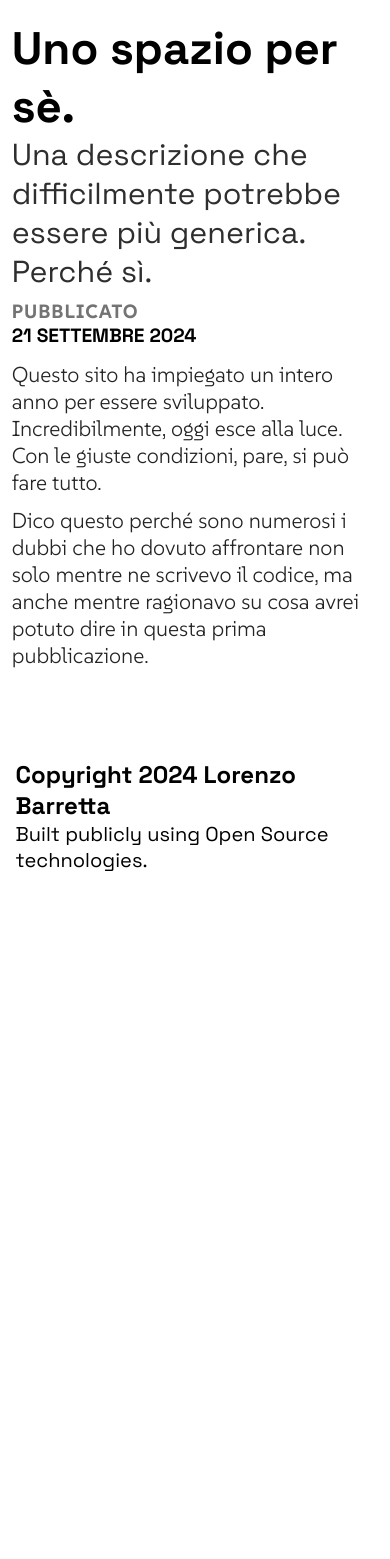
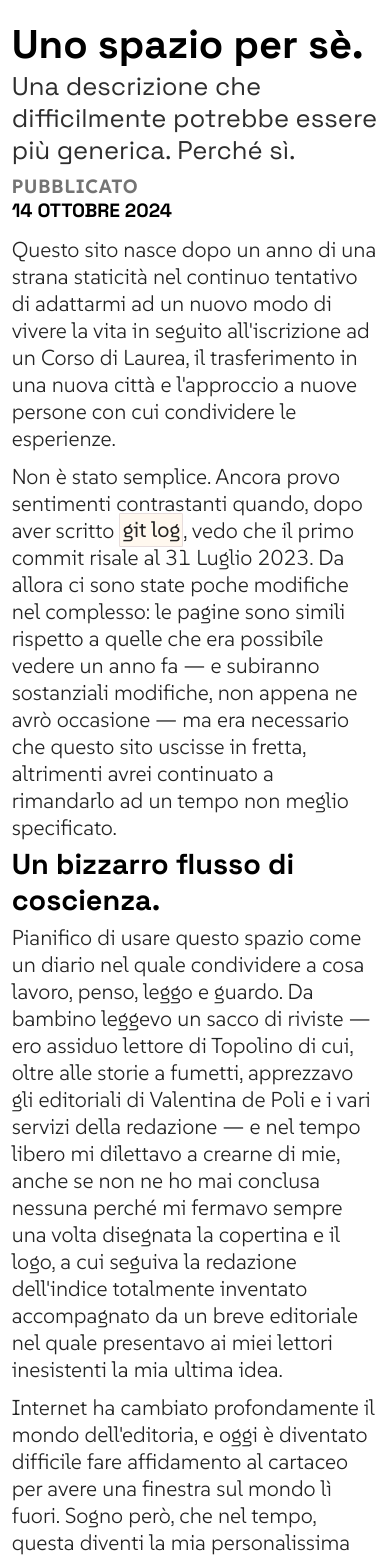
Before and after one commit to Bavuett/bavuett.com, a Next.js app: page /1 in a window 390 px wide. Shown: the top 1559 px of the page. Before the commit the page ends 881 px from the top, so only its background shows below. Built offline with nearby package versions, Linux system fonts and the light colour scheme.

Commit message:
First publishing.

```diff
--- a/public/content/1/article.md
+++ b/public/content/1/article.md
@@ -1,3 +1,13 @@
-Questo sito ha impiegato un intero anno per essere sviluppato. Incredibilmente, oggi esce alla luce. Con le giuste condizioni, pare, si può fare tutto.
+Questo sito nasce dopo un anno di una strana staticità nel continuo tentativo di adattarmi ad un nuovo modo di vivere la vita in seguito all'iscrizione ad un Corso di Laurea, il trasferimento in una nuova città e l'approccio a nuove persone con cui condividere le esperienze.
 
-Dico questo perché sono numerosi i dubbi che ho dovuto affrontare non solo mentre ne scrivevo il codice, ma anche mentre ragionavo su cosa avrei potuto dire in questa prima pubblicazione.
+Non è stato semplice. Ancora provo sentimenti contrastanti quando, dopo aver scritto <span className="inline-code">git log</span>, vedo che il primo commit risale al 31 Luglio 2023. Da allora ci sono state poche modifiche nel complesso: le pagine sono simili rispetto a quelle che era possibile vedere un anno fa — e subiranno sostanziali modifiche, non appena ne avrò occasione — ma era necessario che questo sito uscisse in fretta, altrimenti avrei continuato a rimandarlo ad un tempo non meglio specificato.
+
+## Un bizzarro flusso di coscienza.
+
+Pianifico di usare questo spazio come un diario nel quale condividere a cosa lavoro, penso, leggo e guardo. Da bambino leggevo un sacco di riviste — ero assiduo lettore di Topolino di cui, oltre alle storie a fumetti, apprezzavo gli editoriali di Valentina de Poli e i vari servizi della redazione — e nel tempo libero mi dilettavo a crearne di mie, anche se non ne ho mai conclusa nessuna perché mi fermavo sempre una volta disegnata la copertina e il logo, a cui seguiva la redazione dell'indice totalmente inventato accompagnato da un breve editoriale nel quale presentavo ai miei lettori inesistenti la mia ultima idea.
+
+Internet ha cambiato profondamente il mondo dell'editoria, e oggi è diventato difficile fare affidamento al cartaceo per avere una finestra sul mondo lì fuori. Sogno però, che nel tempo, questa diventi la mia personalissima finestra nel quale esprimere quel che provo ogni giorno, nella speranza che qualcuno possa apprezzarla e che si senta incoraggiato a seguire il mio esempio.
+
+Vedremo se riuscirò nel mio intento: al momento questi 1852 caratteri sembrano già troppi. Non vi chiederò di seguirmi da nessuna parte, perché ho eliminato qualsiasi traccia dai social media. Però, se volete, potete contattarmi via <a href="mailto:lorenzo.barretta04@gmail.com">Email</a> per poter commentare qualsiasi cavolata abbia detto qui.
+
+Alla prossima.
--- a/public/content/index.json
+++ b/public/content/index.json
@@ -8,6 +8,6 @@
       "Scrittura",
       "Blog"
     ],
-    "date": "21 Settembre 2024"
+    "date": "14 Ottobre 2024"
   }
 ]
--- a/src/app/[postId]/post.scss
+++ b/src/app/[postId]/post.scss
@@ -13,12 +13,6 @@ main {
 
 div.post-details {
   padding-bottom: 0%;
-
-  h3 {
-    font-size: 1.9em;
-    font-weight: 400;
-    color: #2e2e2e;
-  }
 }
 
 div.metadata {
@@ -80,6 +74,5 @@ div.actions {
 
   div.post-content {
     width: 100%;
-    padding-bottom: 20%;
   }
 }
--- a/src/app/components/footer.scss
+++ b/src/app/components/footer.scss
@@ -12,7 +12,7 @@ footer {
 
 @media screen and (max-width: 768px) {
     footer {
-        padding-left: 4%;
-        padding-right: 4%;
+        padding-left: 3%;
+        padding-right: 3%;
     }
 }
--- a/src/app/components/footer.tsx
+++ b/src/app/components/footer.tsx
@@ -8,7 +8,7 @@ export default function Footer() {
                     Copyright 2024 Lorenzo Barretta
                 </h3>
                 <h4>
-                    Built publicly using Open Source technologies.
+                    Scritto pubblicamente usando tecnologie Open Source.
                 </h4>
             </div>
         </footer>
--- a/src/app/globals.scss
+++ b/src/app/globals.scss
@@ -56,7 +56,9 @@ h2 {
 }
 
 h3 {
-  font-size: 1.5em;
+  font-size: 1.9em;
+  font-weight: 400;
+  color: #2e2e2e;
 }
 
 main {
@@ -166,6 +168,14 @@ button:active {
   transition: all 0.3s ease 0s;
 }
 
+span.inline-code {
+  padding: 0.1em;
+  border: solid 1px #e7dddd;
+  background: #ffdaaf34;
+  border-radius: 1px;
+  font-weight: 400;
+}
+
 @media screen and (max-width: 768px) {
   main {
     padding-left: 4%;
@@ -173,7 +183,13 @@ button:active {
   }
 
   h1 {
-    font-size: 2.85em;
+    font-size: 2.5em;
+  }
+
+  h3 {
+    font-size: 1.6em;
+    font-weight: 400;
+    color: #2e2e2e;
   }
 
   p {
--- a/src/app/page.tsx
+++ b/src/app/page.tsx
@@ -17,7 +17,7 @@ export default function Home() {
           </p>
           <p>
             Non aspettarti pubblicazioni costanti.
-            Non troverai nemmeno una sezione commenti, ma qualora ci tenga a dire la tua sono aperto a conversazioni articolate e ragionate via <a href="">Email</a>.
+            Non troverai nemmeno una sezione commenti, ma qualora ci tenga a dire la tua sono aperto a conversazioni articolate e ragionate via <a href="mailto:website@bavuett.com">Email</a>.
           </p>
         </section>
         <Posts />
```
